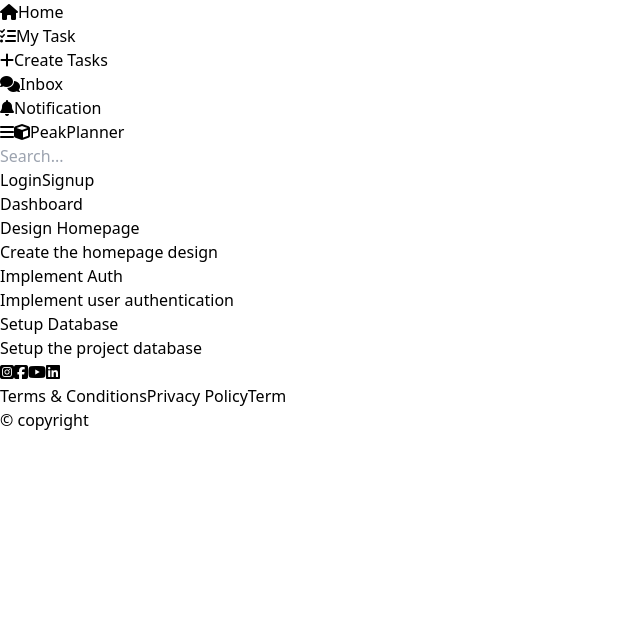
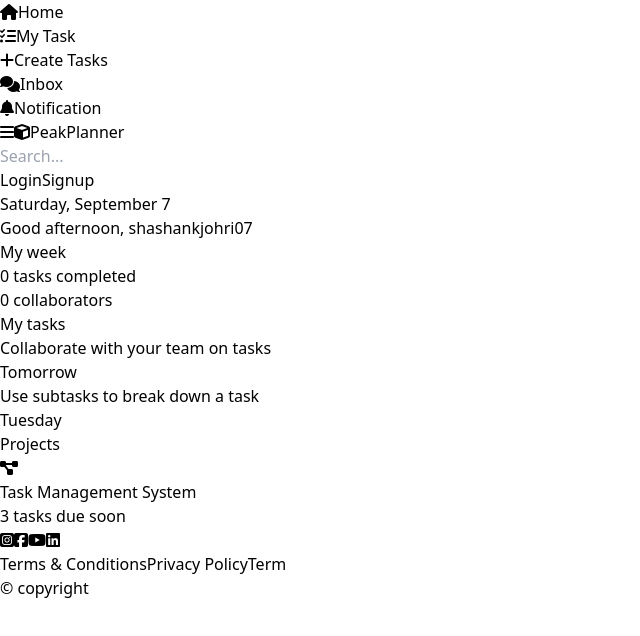
Before and after one commit to tewarishash12/Project-Management-List-FrontEnd, a React (Vite) app in the folder vite-project/: page / in a window 1280 px wide. Shown: the top 636 px of the page, without its empty margins (0-640 px from the left). Built offline with nearby package versions, Linux system fonts and the light colour scheme.

Commit message:
Changed the  DashBoard component styling and updated it's look

```diff
--- a/vite-project/src/components/TaskCard.jsx
+++ b/vite-project/src/components/TaskCard.jsx
@@ -2,8 +2,7 @@ import React from 'react';
 
 const TaskCard = ({ task, darkMode }) => {
     return (
-        <div
-            className={`p-4 shadow-md rounded-md ${darkMode ? 'bg-gray-800 text-white' : 'bg-white text-gray-900'} sm:p-5 md:p-6 lg:p-8`}>
+        <div className={`p-4 shadow-md rounded-md ${darkMode ? 'bg-gray-800 text-white' : 'bg-white text-gray-900'} sm:p-5 md:p-6 lg:p-8`}>
             <h2 className="text-xl font-bold">{task.title}</h2>
             <p className="text-gray-400">{task.description}</p>
         </div>
--- a/vite-project/src/pages/DashBoard.jsx
+++ b/vite-project/src/pages/DashBoard.jsx
@@ -12,10 +12,19 @@ const Dashboard = ({ darkMode }) => {
     };
 
     const tasks = [
-        { id: 1, title: 'Design Homepage', description: 'Create the homepage design' },
-        { id: 2, title: 'Implement Auth', description: 'Implement user authentication' },
-        { id: 3, title: 'Setup Database', description: 'Setup the project database' },
+        { id: 1, title: 'Collaborate with your team on tasks', description: 'Tomorrow' },
+        { id: 2, title: 'Use subtasks to break down a task', description: 'Tuesday' },
     ];
+
+    const projects = [
+        { id: 1, title: 'Task Management System', description: '3 tasks due soon' }
+    ];
+
+    const currentDate = new Date().toLocaleDateString('en-US', {
+        weekday: 'long',
+        month: 'long',
+        day: 'numeric',
+    });
 
     return (
         <div className={`flex min-h-screen transition-colors duration-300 ${darkMode ? 'bg-gray-900 text-gray-100' : 'bg-gray-100 text-gray-900'}`}>
@@ -25,19 +34,53 @@ const Dashboard = ({ darkMode }) => {
             </div>
 
             {/* Main Content */}
-            <div className={`flex-1 transition-all duration-300`}>
+            <div className="flex-1 transition-all duration-300">
                 <Header toggleSidebar={toggleSidebar} darkMode={darkMode} />
 
-                <main className={`p-6 transition-all duration-300`}>
-                    <h2 className="text-3xl font-bold mb-4">Dashboard</h2>
-                    <div className="grid grid-cols-1 sm:grid-cols-2 lg:grid-cols-3 gap-4">
+                {/* Greeting Section */}
+                <div className="px-6 py-4">
+                    <p className="text-lg">{currentDate}</p>
+                    <h1 className="text-2xl font-bold mb-2">Good afternoon, shashankjohri07</h1>
+                    <div className="flex items-center space-x-4">
+                        <div>My week</div>
+                        <div>0 tasks completed</div>
+                        <div>0 collaborators</div>
+                    </div>
+                </div>
+
+                {/* Task and Project Sections */}
+                <main className="p-6 transition-all duration-300">
+                    <div className="grid grid-cols-1 md:grid-cols-2 gap-6">
+                        {/* My Tasks */}
+                        <div className="rounded-lg shadow-lg p-4 bg-gray-800">
+                            <h2 className="text-xl text-white font-bold mb-4 col-span-full">My tasks</h2>
                             {tasks.map(task => (
                                 <TaskCard
                                     key={task.id}
                                     task={task}
-                                className={`p-4 rounded-lg shadow-lg transition-all duration-300 ${darkMode ? 'bg-gray-800 text-gray-100' : 'bg-white text-gray-900'}`}
+                                    className={`p-2 rounded-lg transition-all duration-300 transform ${darkMode ? 'bg-gray-800 text-gray-100' : 'bg-white text-gray-900'} hover:scale-105 hover:shadow-xl`}
+                                    style={{ height: '150px', width: '100%' }}
                                 />
                             ))}
+                        </div>
+
+                        {/* Projects */}
+                        <div className="rounded-lg shadow-lg p-4 bg-gray-800">
+                            <h2 className="text-xl text-white font-bold mb-4">Projects</h2>
+                            <div>
+                                {projects.map(project => (
+                                    <div key={project.id} className="flex items-center space-x-4">
+                                        <div className="bg-teal-500 rounded-full h-10 w-10 flex items-center justify-center">
+                                            <i className="fas fa-project-diagram text-white"></i>
+                                        </div>
+                                        <div>
+                                            <p className="font-bold">{project.title}</p>
+                                            <p className="text-sm text-gray-400">{project.description}</p>
+                                        </div>
+                                    </div>
+                                ))}
+                            </div>
+                        </div>
                     </div>
                 </main>
             </div>
```
Lines whose indentation alone changed are shown as unchanged.
